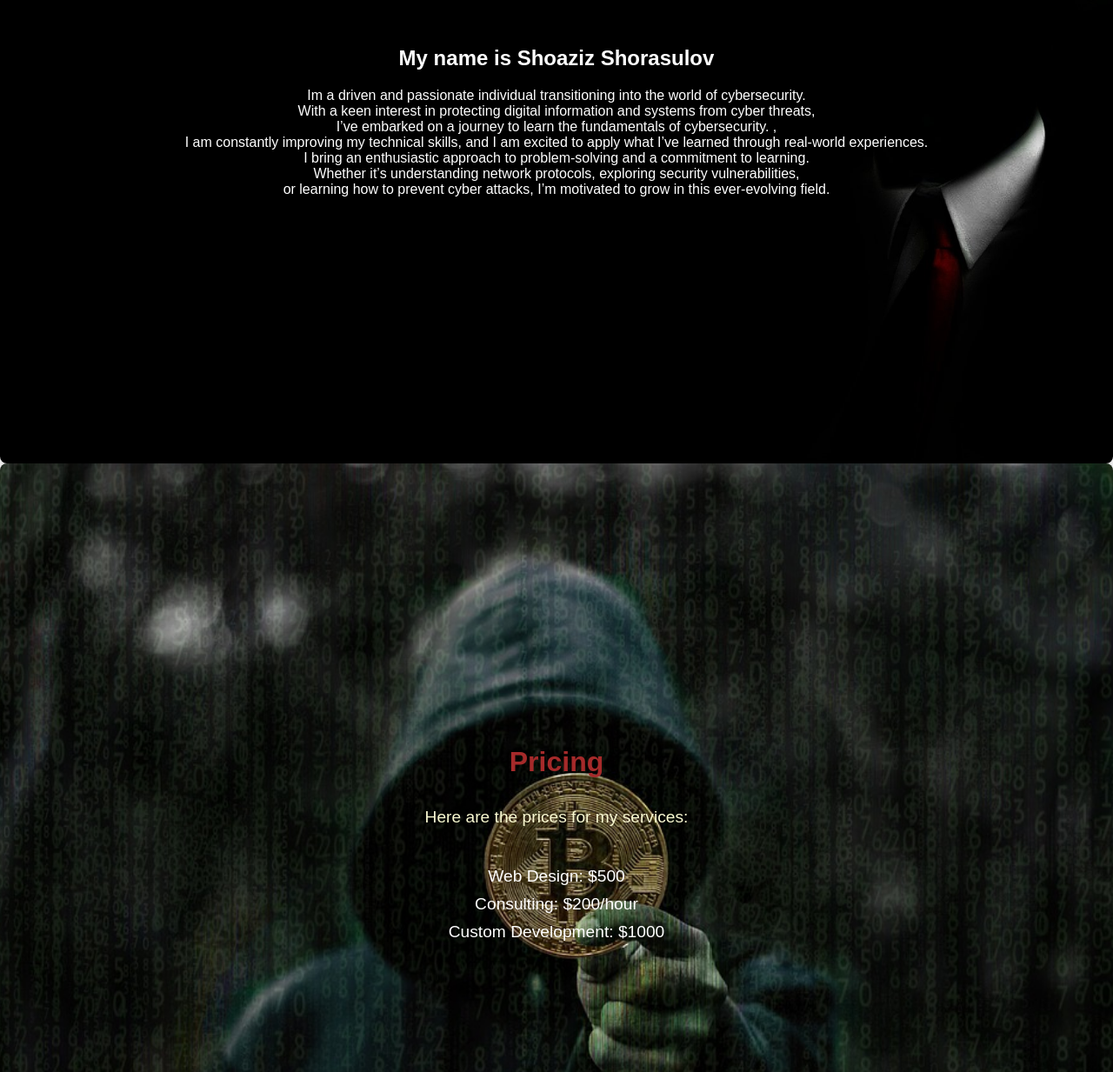
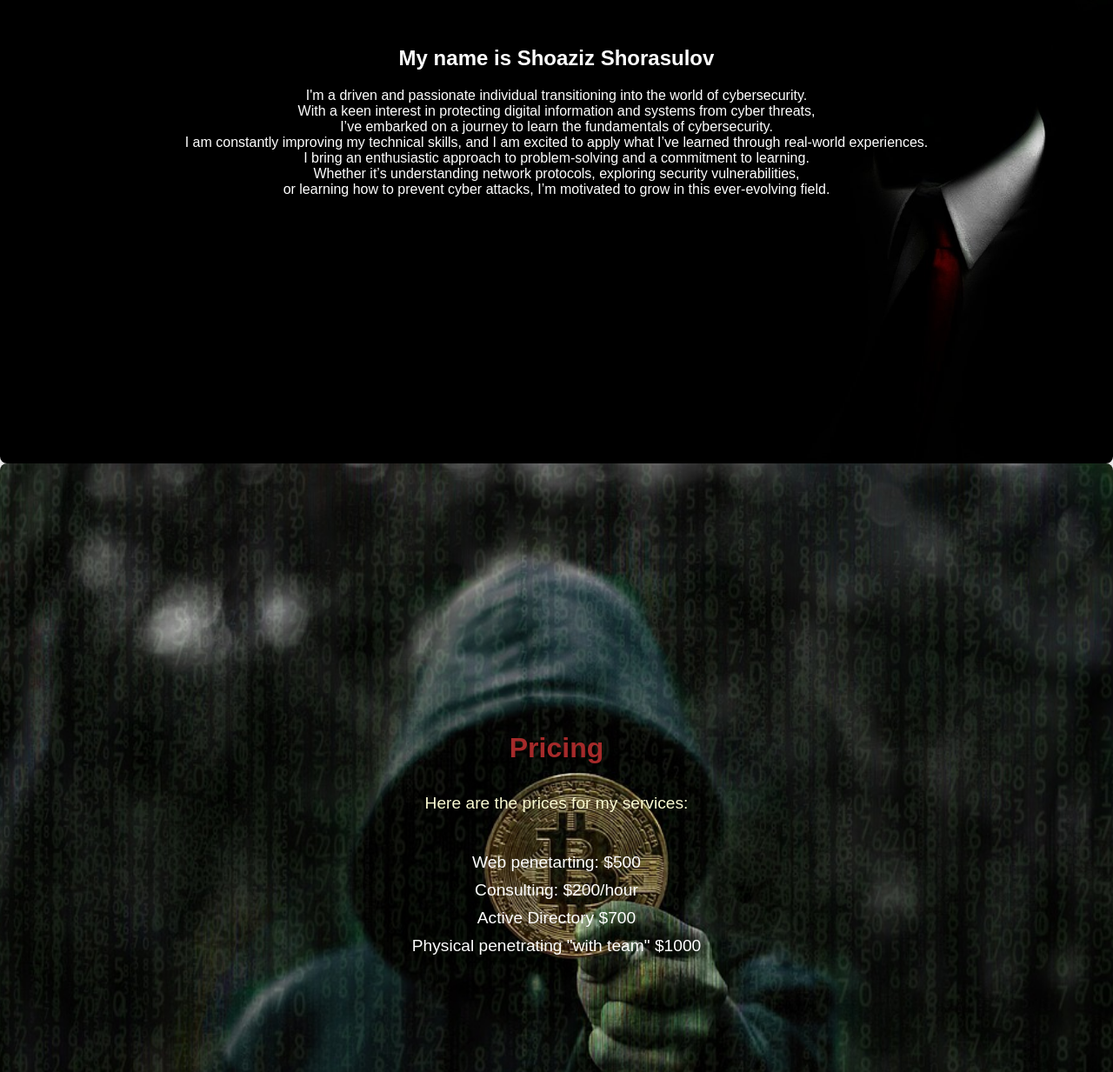
Before and after one commit to Mr-Anderson-git/my-portfolio, a plain HTML site: page profile.html in a window 1280 px wide. Shown: the part 347-1580 px from the top of the page at 87% size. Drawn offline with Linux system fonts and the light colour scheme.

Commit message:
Update profile.html

```diff
--- a/profile.html
+++ b/profile.html
@@ -15,17 +15,22 @@
 
   <div class="section" id="about">
     <h1>About Me</h1>
-    <p> <h2>My name is Shoaziz Shorasulov</h2> Im a driven and passionate individual transitioning into the world of cybersecurity. <br> With a keen interest in protecting digital information and systems from cyber threats, <br> I’ve embarked on a journey to learn the fundamentals of cybersecurity. ,<br>I am constantly improving my technical skills, and I am excited to apply what I’ve learned through real-world experiences. <br>
-    I bring an enthusiastic approach to problem-solving and a commitment to learning. <br> Whether it’s understanding network protocols, exploring security vulnerabilities, <br> or learning how to prevent cyber attacks, I’m motivated to grow in this ever-evolving field.</p>
+    <p>
+      <h2>My name is Shoaziz Shorasulov</h2> I'm a driven and passionate individual transitioning into the world of cybersecurity. <br>
+      With a keen interest in protecting digital information and systems from cyber threats, <br> I’ve embarked on a journey to learn the fundamentals of cybersecurity. <br>
+      I am constantly improving my technical skills, and I am excited to apply what I’ve learned through real-world experiences. <br>
+      I bring an enthusiastic approach to problem-solving and a commitment to learning. <br> Whether it’s understanding network protocols, exploring security vulnerabilities, <br> or learning how to prevent cyber attacks, I’m motivated to grow in this ever-evolving field.
+    </p>
   </div>
 
   <div class="section" id="pricing">
     <h1>Pricing</h1>
     <p>Here are the prices for my services:</p>
     <ul>
-      <li>Web Design: $500</li>
+      <li>Web penetarting: $500</li>
       <li>Consulting: $200/hour</li>
-      <li>Custom Development: $1000</li>
+      <li>Active Directory $700</li>
+      <li>Physical penetrating "with team" $1000</li>
     </ul>
   </div>
 
```
